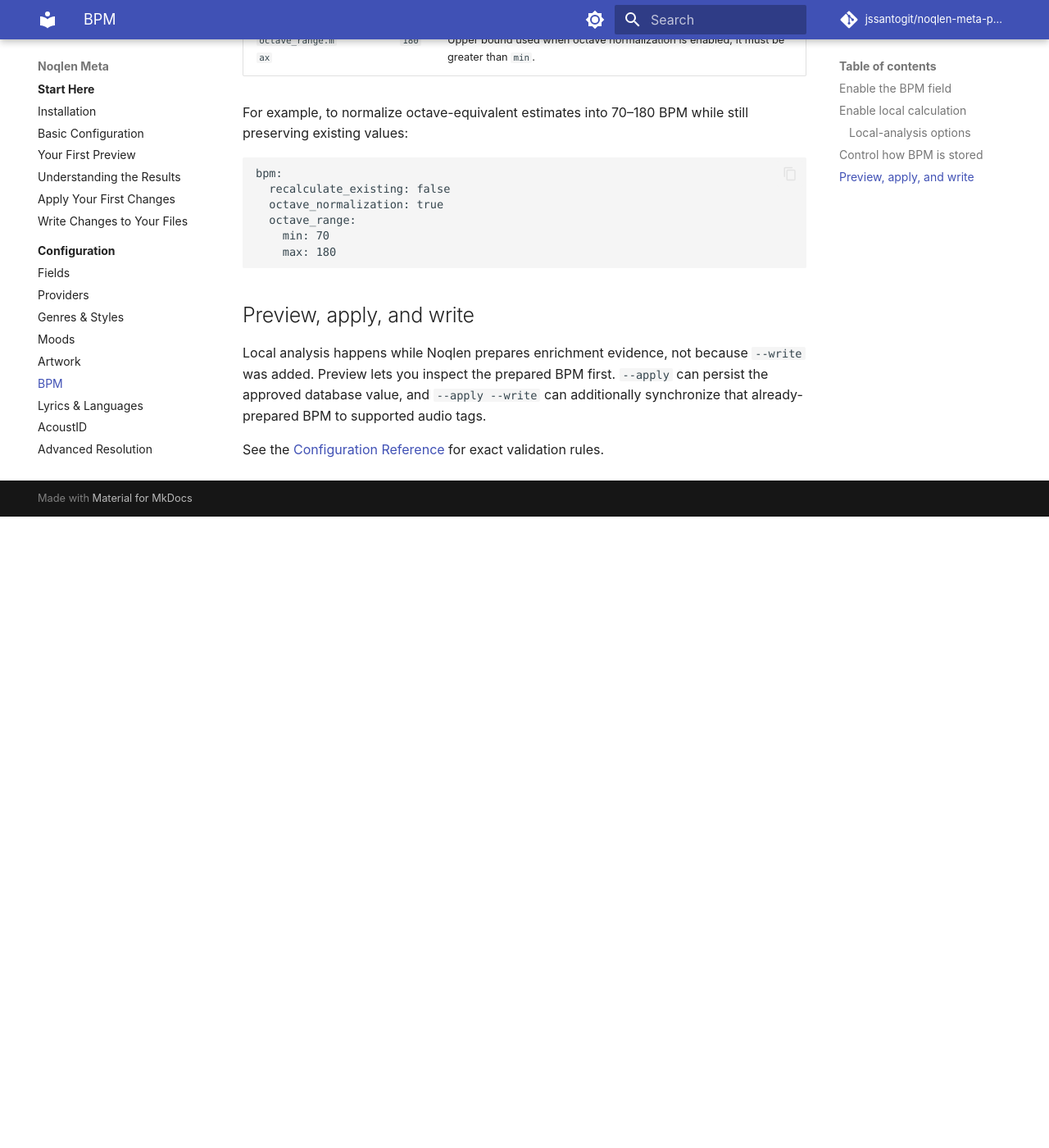
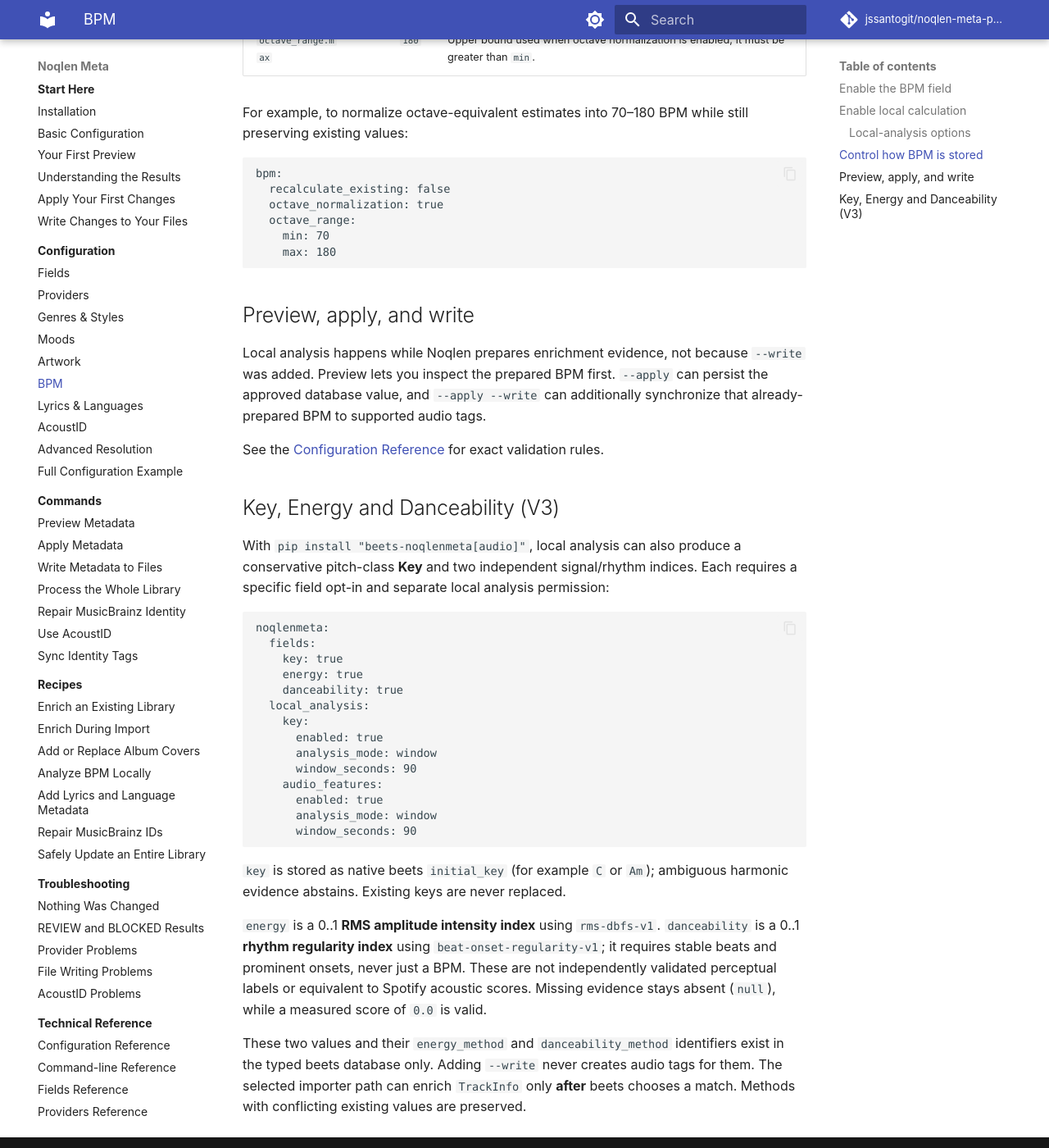
Before and after one commit to jssantogit/noqlen-meta-plugin, an MkDocs documentation site: the page built from site-docs/configuration/bpm.md, in a window 1280 px wide and 1400 px high, scrolled down 1851 px. Shown: the whole window at 82% size. Built offline with MkDocs 1.6.1 and Material for MkDocs 9.7.7, drawn with Linux system fonts in a browser that asks for light colours; comment, search, counter and statistics services are not loaded; before the commit the page ends 2481 px from its top, so only the background shows below that.

Commit message:
docs(v3): align public feature guidance with accepted 3.0 scope

````diff
--- a/site-docs/configuration/bpm.md
+++ b/site-docs/configuration/bpm.md
@@ -93,3 +93,42 @@
 
 See the [Configuration Reference](../technical-reference/configuration.md#artwork-and-bpm)
 for exact validation rules.
+
+
+## Key, Energy and Danceability (V3)
+
+With `pip install "beets-noqlenmeta[audio]"`, local analysis can also produce
+a conservative pitch-class **Key** and two independent signal/rhythm indices.
+Each requires a specific field opt-in and separate local analysis permission:
+
+```yaml
+noqlenmeta:
+  fields:
+    key: true
+    energy: true
+    danceability: true
+  local_analysis:
+    key:
+      enabled: true
+      analysis_mode: window
+      window_seconds: 90
+    audio_features:
+      enabled: true
+      analysis_mode: window
+      window_seconds: 90
+```
+
+`key` is stored as native beets `initial_key` (for example `C` or `Am`);
+ambiguous harmonic evidence abstains. Existing keys are never replaced.
+
+`energy` is a 0..1 **RMS amplitude intensity index** using
+`rms-dbfs-v1`. `danceability` is a 0..1 **rhythm regularity index** using
+`beat-onset-regularity-v1`; it requires stable beats and prominent onsets,
+never just a BPM. These are not independently validated perceptual labels
+or equivalent to Spotify acoustic scores. Missing evidence stays absent
+(`null`), while a measured score of `0.0` is valid.
+
+These two values and their `energy_method` and `danceability_method` identifiers
+exist in the typed beets database only. Adding `--write` never creates audio tags
+for them. The selected importer path can enrich `TrackInfo` only **after**
+beets chooses a match. Methods with conflicting existing values are preserved.
````
